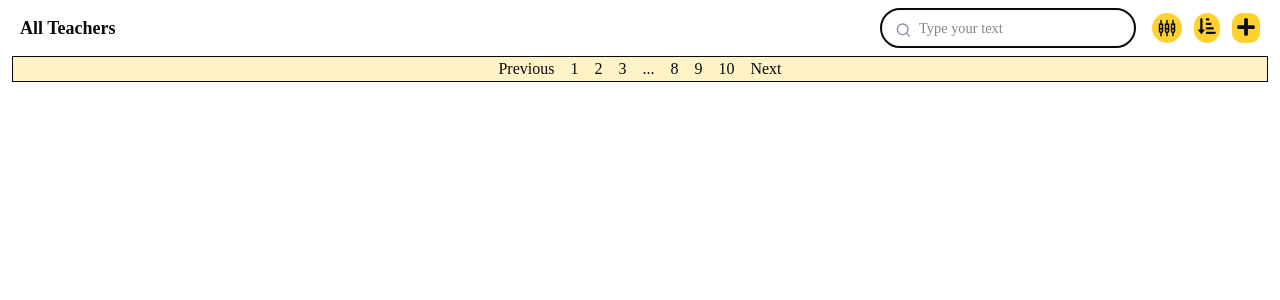
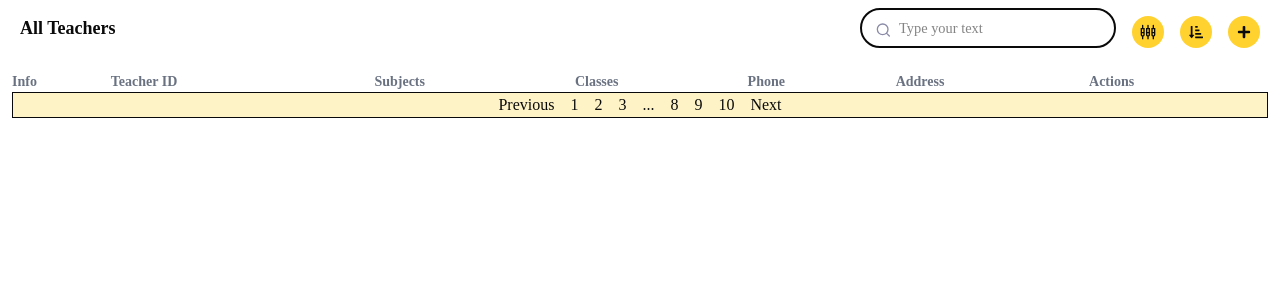
Before and after one commit to jtofunmi5/School-management, a Next.js app: page /list/teachers in a window 1280 px wide. Shown: the top 300 px of the page. Built offline with nearby package versions, Linux system fonts and the light colour scheme.

Commit message:
new commit

```diff
--- a/app/list/teachers/page.js
+++ b/app/list/teachers/page.js
@@ -1,28 +1,40 @@
 'use client'
 import React from 'react'
 import Searchbar from "../../../components/ui/searchbar"
-import { TbFilter2Search } from 'react-icons/tb'
+import { teachersData } from '@/lib/data'
 import { FaPlus, FaSortAmountDownAlt } from 'react-icons/fa'
 import { MdOutlineSettingsInputComposite } from 'react-icons/md'
 import ReactPaginate from 'react-paginate'
+import Table from '@/components/Table'
 
 
  const columns = [
     {
-        header:"Subject",
-        accessor:"subject",
+        header:"Info",
+        accessor:"info",
+    },
+
+    {
+        header:"Teacher ID",
+        accessor:"teacherId",
+        className:"hidden md:table-cell",
+    },
+
+    {
+        header:"Subjects",
+        accessor:"subjects",
         className:"hidden md:table-cell",
     },
 
     {
         header:"Classes",
-        accessor:"subject",
+        accessor:"classes ",
         className:"hidden md:table-cell",
     },
 
     {
         header:"Phone",
-        accessor:"subject",
+        accessor:"phone",
         className:"hidden lg:table-cell"
     },
 
@@ -35,7 +47,7 @@ import ReactPaginate from 'react-paginate'
     {
         header:"Actions",
         accessor:"action",
-        className:"hidden lg:table-cell"
+
     }
  ];
 
@@ -51,20 +63,22 @@ const TeachersListPage = () => {
             <Searchbar />
            </div>
 
-           <div className='flex gap-3 self-end md:self-auto '>
-            <span className='bg-amber-300 p-1.5 rounded-2xl'>
-                <MdOutlineSettingsInputComposite  className=' text-lg rounded '/>
-            </span>
-              <span className='bg-amber-300 p-1 rounded-2xl'>
-                <FaSortAmountDownAlt className='rounded text-lg' />
-            </span >
-            <span className='bg-amber-300 p-1 rounded-lg'>
-                <FaPlus className='rounded text-xl'/>
-            </span>
-           </div>
+           <div className="flex items-center gap-4 self-end">
+              <button className="w-8 h-8 flex items-center justify-center rounded-full bg-amber-300">
+              <MdOutlineSettingsInputComposite className="text-base" />
+             </button>
+           <button className="w-8 h-8 flex items-center justify-center rounded-full bg-amber-300">
+              <FaSortAmountDownAlt className="text-sm" />
+          </button>
+          <button className="w-8 h-8 flex items-center justify-center rounded-full bg-amber-300">
+            <FaPlus className="text-sm" />
+           </button>
+         </div>
         </div>
-    </div>
+         </div>
+              <Table columns={columns} />
 
+                  {/* pagination */}
             <div className='flex border-1 bg-amber-100 border-zinc-950 justify-center'>
                 <ReactPaginate
                   pageCount={10}
@@ -74,6 +88,6 @@ const TeachersListPage = () => {
             </div>
     </div>
   )
-}
+};
 
-export default TeachersListPage
+export default TeachersListPage;
--- a/components/Table.js
+++ b/components/Table.js
@@ -1,10 +1,10 @@
 'use client'
 
-const Table = ({ columns }) => {
+const Table = ({ columns, data = [] }) => {
   return (
-    <table>
+    <table className="w-full mt-4">
       <thead>
-        <tr>
+        <tr className="text-left text-gray-500 text-sm">
           {columns.map((col, index) => (
             <th key={index} className={col.className}>
               {col.header}
```
